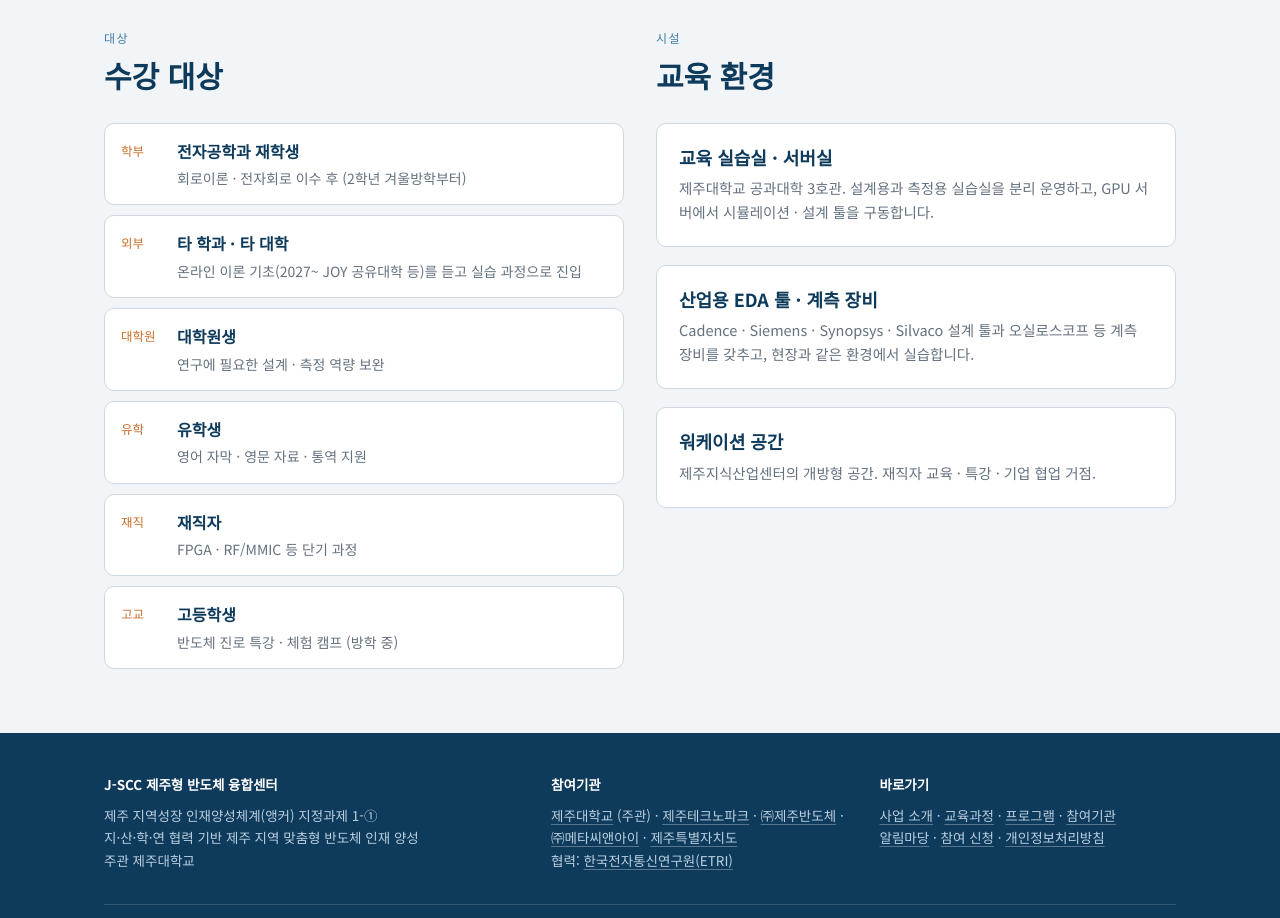
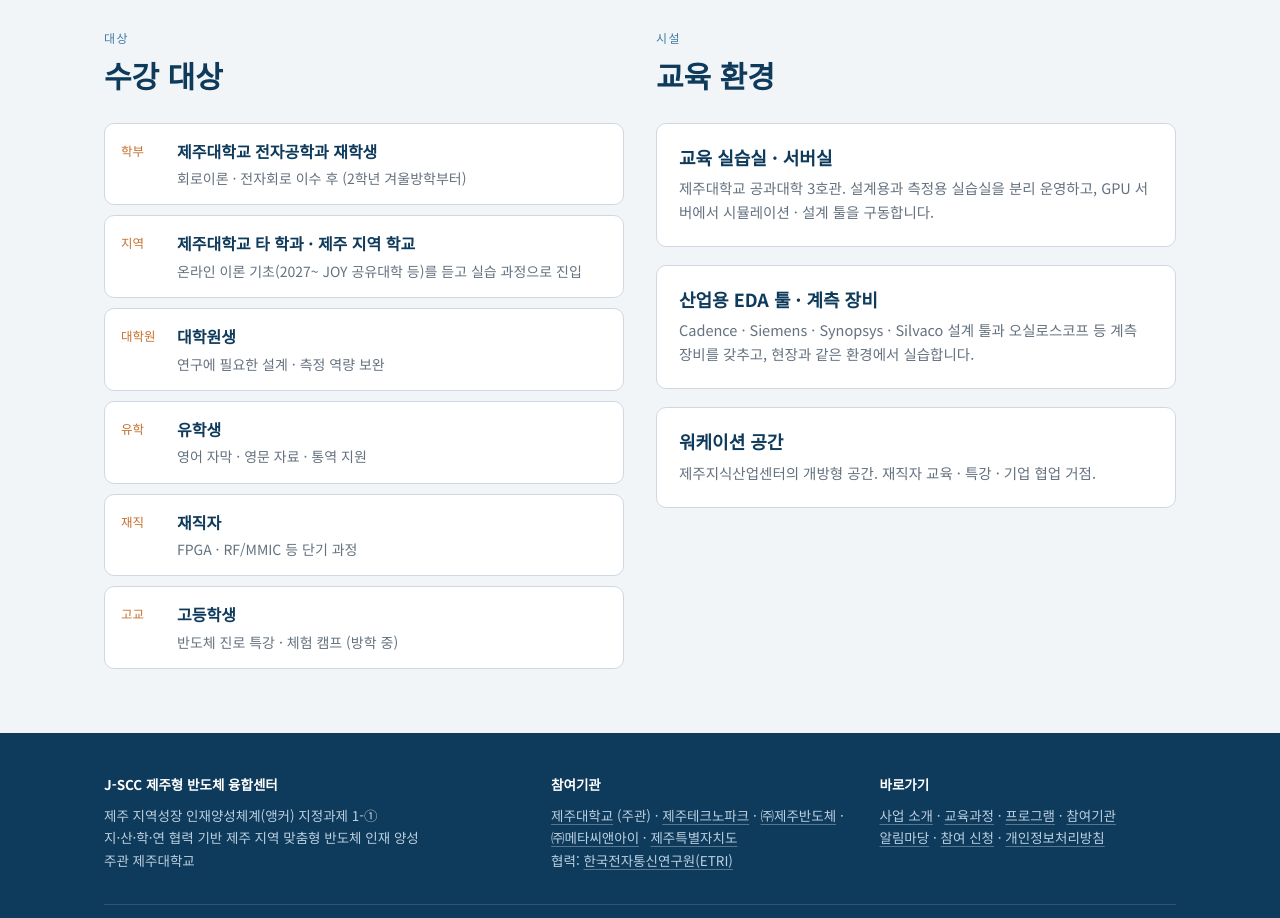
Before and after one commit to bestseeker85-droid/j-scc, a plain HTML site: page curriculum.html in a window 1280 px wide. Shown: the part 1360-2278 px from the top of the page. Drawn offline with Linux system fonts and the light colour scheme; a web font is replaced by a local one.

Commit message:
수강 대상 표기: 제주대학교 전자공학과 재학생 / 제주대학교 타 학과 · 제주 지역 학교

```diff
--- a/curriculum.html
+++ b/curriculum.html
@@ -95,8 +95,8 @@
   <div>
     <div class="sec-head"><span class="eyebrow">대상</span><h2>수강 대상</h2></div>
     <ul class="steps">
-      <li><span class="no">학부</span><div><b>전자공학과 재학생</b><span>회로이론 · 전자회로 이수 후 (2학년 겨울방학부터)</span></div></li>
-      <li><span class="no">외부</span><div><b>타 학과 · 타 대학</b><span>온라인 이론 기초(2027~ JOY 공유대학 등)를 듣고 실습 과정으로 진입</span></div></li>
+      <li><span class="no">학부</span><div><b>제주대학교 전자공학과 재학생</b><span>회로이론 · 전자회로 이수 후 (2학년 겨울방학부터)</span></div></li>
+      <li><span class="no">지역</span><div><b>제주대학교 타 학과 · 제주 지역 학교</b><span>온라인 이론 기초(2027~ JOY 공유대학 등)를 듣고 실습 과정으로 진입</span></div></li>
       <li><span class="no">대학원</span><div><b>대학원생</b><span>연구에 필요한 설계 · 측정 역량 보완</span></div></li>
       <li><span class="no">유학</span><div><b>유학생</b><span>영어 자막 · 영문 자료 · 통역 지원</span></div></li>
       <li><span class="no">재직</span><div><b>재직자</b><span>FPGA · RF/MMIC 등 단기 과정</span></div></li>
```
Also changed, not shown: en/curriculum.html (+2 -2 lines).
